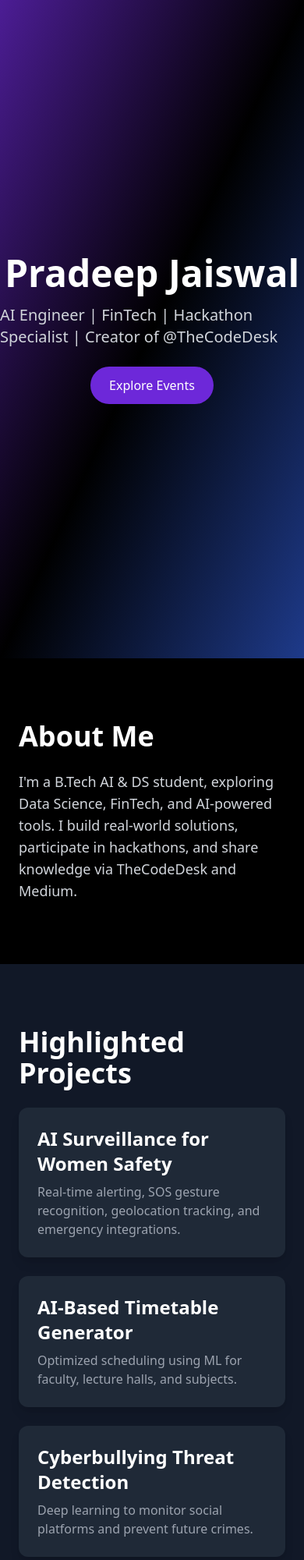
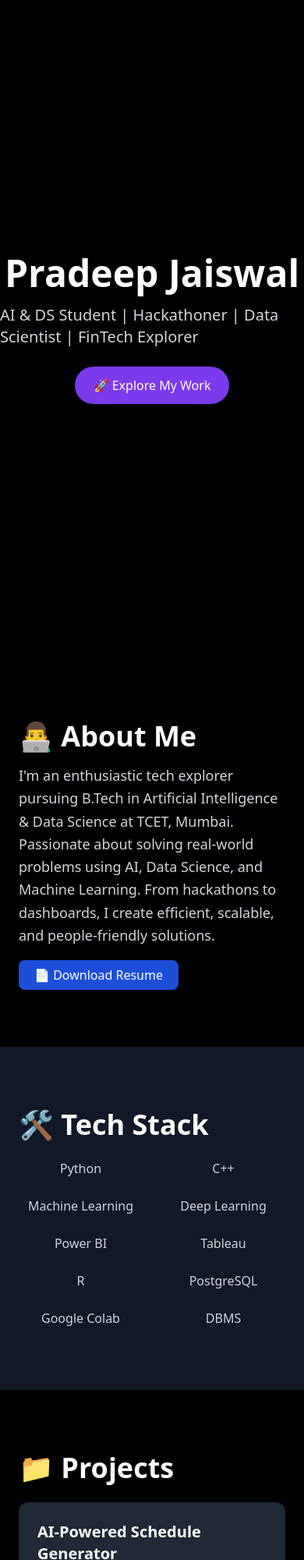
Before and after one commit to pradeepjswl/pradeepjswl.github.io, a plain HTML site: page index.html in a window 390 px wide. Shown: the top 2000 px of the page at 78% size. Drawn offline with nearby package versions, Linux system fonts and the light colour scheme; no server answers.

Commit message:
Update index.html

```diff
--- a/index.html
+++ b/index.html
@@ -3,77 +3,122 @@
 <head>
   <meta charset="UTF-8" />
   <meta name="viewport" content="width=device-width, initial-scale=1.0"/>
-  <title>Pradeep | Advanced Pro Portfolio</title>
+  <title>Pradeep Jaiswal | AI & DS Portfolio</title>
   <link href="https://cdn.jsdelivr.net/npm/tailwindcss@2.2.19/dist/tailwind.min.css" rel="stylesheet">
   <link href="https://unpkg.com/aos@2.3.1/dist/aos.css" rel="stylesheet">
+  <script src="https://cdn.jsdelivr.net/npm/aos@2.3.1/dist/aos.js"></script>
+  <script src="https://cdn.jsdelivr.net/npm/particles.js"></script>
+  <style>
+    #particles-js {
+      position: absolute;
+      width: 100%;
+      height: 100vh;
+      z-index: -1;
+    }
+  </style>
 </head>
-<body class="bg-black text-white font-sans scroll-smooth">
+<body class="bg-black text-white scroll-smooth font-sans">
 
-  <!-- HERO -->
-  <section class="h-screen flex flex-col justify-center items-center bg-gradient-to-br from-purple-900 via-black to-blue-900">
-    <h1 class="text-5xl md:text-7xl font-bold">Pradeep Jaiswal</h1>
-    <p class="text-xl mt-4 text-gray-300">AI Engineer | FinTech | Hackathon Specialist | Creator of @TheCodeDesk</p>
-    <a href="#events" class="mt-6 bg-purple-700 px-6 py-3 rounded-full text-white hover:bg-purple-800 transition">Explore Events</a>
+<!-- PARTICLE BACKGROUND -->
+<div id="particles-js"></div>
+
+<!-- HERO SECTION -->
+<section class="h-screen flex flex-col justify-center items-center bg-black relative">
+  <h1 class="text-5xl md:text-6xl font-extrabold text-white">Pradeep Jaiswal</h1>
+  <p class="text-xl text-gray-300 mt-4">AI & DS Student | Hackathoner | Data Scientist | FinTech Explorer</p>
+  <a href="#projects" class="mt-6 bg-purple-600 px-6 py-3 rounded-full hover:bg-purple-700 transition">🚀 Explore My Work</a>
 </section>
 
-  <!-- ABOUT -->
-  <section class="py-20 px-6 md:px-20" id="about" data-aos="fade-up">
-    <h2 class="text-4xl font-bold mb-6">About Me</h2>
-    <p class="text-gray-300 text-lg">I'm a B.Tech AI & DS student, exploring Data Science, FinTech, and AI-powered tools. I build real-world solutions, participate in hackathons, and share knowledge via TheCodeDesk and Medium.</p>
+<!-- ABOUT ME -->
+<section id="about" class="px-6 md:px-20 py-20" data-aos="fade-up">
+  <h2 class="text-4xl font-bold mb-4">👨‍💻 About Me</h2>
+  <p class="text-gray-300 text-lg leading-relaxed">
+    I'm an enthusiastic tech explorer pursuing B.Tech in Artificial Intelligence & Data Science at TCET, Mumbai.
+    Passionate about solving real-world problems using AI, Data Science, and Machine Learning. From hackathons to dashboards,
+    I create efficient, scalable, and people-friendly solutions.
+  </p>
+  <div class="mt-6">
+    <a href="Deep Purple Professional College Student CV Resume.pdf" download class="bg-blue-700 px-5 py-2 rounded-lg hover:bg-blue-800 transition">📄 Download Resume</a>
+  </div>
+</section>
+
+<!-- TECH STACK -->
+<section class="px-6 md:px-20 py-20 bg-gray-900" data-aos="fade-up">
+  <h2 class="text-4xl font-bold mb-6">🛠 Tech Stack</h2>
+  <div class="grid grid-cols-2 md:grid-cols-4 gap-6 text-center text-gray-300">
+    <div class="hover:text-white">Python</div>
+    <div class="hover:text-white">C++</div>
+    <div class="hover:text-white">Machine Learning</div>
+    <div class="hover:text-white">Deep Learning</div>
+    <div class="hover:text-white">Power BI</div>
+    <div class="hover:text-white">Tableau</div>
+    <div class="hover:text-white">R</div>
+    <div class="hover:text-white">PostgreSQL</div>
+    <div class="hover:text-white">Google Colab</div>
+    <div class="hover:text-white">DBMS</div>
+  </div>
 </section>
 
 <!-- PROJECTS -->
-  <section class="py-20 px-6 md:px-20 bg-gray-900" id="projects" data-aos="fade-up">
-    <h2 class="text-4xl font-bold mb-6">Highlighted Projects</h2>
-    <div class="grid md:grid-cols-3 gap-6">
-      <!-- Card 1 -->
+<section id="projects" class="px-6 md:px-20 py-20" data-aos="fade-up">
+  <h2 class="text-4xl font-bold mb-6">📁 Projects</h2>
+  <div class="grid md:grid-cols-3 gap-8">
     <div class="bg-gray-800 p-6 rounded-xl shadow-lg">
-        <h3 class="text-2xl font-semibold">AI Surveillance for Women Safety</h3>
-        <p class="text-gray-400 mt-2">Real-time alerting, SOS gesture recognition, geolocation tracking, and emergency integrations.</p>
+      <h3 class="text-xl font-semibold mb-2">AI-Powered Schedule Generator</h3>
+      <p class="text-gray-400">Auto-generates optimized academic timetables using AI and constraints.</p>
     </div>
-      <!-- Card 2 -->
     <div class="bg-gray-800 p-6 rounded-xl shadow-lg">
-        <h3 class="text-2xl font-semibold">AI-Based Timetable Generator</h3>
-        <p class="text-gray-400 mt-2">Optimized scheduling using ML for faculty, lecture halls, and subjects.</p>
+      <h3 class="text-xl font-semibold mb-2">Spotify Dashboard</h3>
+      <p class="text-gray-400">Power BI Dashboard analyzing Spotify trends, behavior, and genres.</p>
     </div>
-      <!-- Card 3 -->
     <div class="bg-gray-800 p-6 rounded-xl shadow-lg">
-        <h3 class="text-2xl font-semibold">Cyberbullying Threat Detection</h3>
-        <p class="text-gray-400 mt-2">Deep learning to monitor social platforms and prevent future crimes.</p>
+      <h3 class="text-xl font-semibold mb-2">Traffic Accident Analysis</h3>
+      <p class="text-gray-400">Visualizing accident hotspots and contributing factors in traffic data.</p>
     </div>
   </div>
 </section>
 
-  <!-- ADVANCED PRO EVENTS -->
-  <section class="py-20 px-6 md:px-20 bg-black" id="events" data-aos="fade-up">
-    <h2 class="text-4xl font-bold mb-6">Advanced Pro Events</h2>
+<!-- HACKATHONS -->
+<section id="events" class="px-6 md:px-20 py-20 bg-gray-950" data-aos="fade-up">
+  <h2 class="text-4xl font-bold mb-6">🏆 Hackathons & Achievements</h2>
   <div class="space-y-6">
-      <div class="bg-gradient-to-r from-purple-800 to-indigo-900 p-6 rounded-lg shadow-lg animate-pulse">
-        <h3 class="text-2xl font-semibold">HackVerse 2025 – Mumbai</h3>
-        <p class="text-gray-300">Built a Fintech AI solution to forecast investments in real-time.</p>
-        <span class="text-sm text-gray-400">March 2025</span>
+    <div class="bg-gradient-to-r from-purple-700 to-indigo-800 p-6 rounded-lg">
+      <h3 class="text-2xl font-semibold">National Hackathon 4.0</h3>
+      <p class="text-gray-300">Second Runner-up | Real-time Chat Application using ML.</p>
     </div>
-      <div class="bg-gradient-to-r from-blue-700 to-teal-800 p-6 rounded-lg shadow-lg animate-pulse">
-        <h3 class="text-2xl font-semibold">TCET Green Club - Smart Campus Event</h3>
-        <p class="text-gray-300">Spearheaded eco-AI initiatives, monitored carbon data, and launched an air quality app.</p>
-        <span class="text-sm text-gray-400">April 2025</span>
+    <div class="bg-gradient-to-r from-blue-700 to-teal-700 p-6 rounded-lg">
+      <h3 class="text-2xl font-semibold">ML Hackathon</h3>
+      <p class="text-gray-300">Top 5% | ML-based auto-tagging system.</p>
     </div>
-      <!-- Add more dynamically -->
+    <div class="bg-gradient-to-r from-pink-700 to-yellow-600 p-6 rounded-lg">
+      <h3 class="text-2xl font-semibold">Indian Art Fest</h3>
+      <p class="text-gray-300">Runner-up among 1000+ entries nationwide.</p>
+    </div>
   </div>
 </section>
 
+<!-- BLOGS -->
+<section id="blogs" class="px-6 md:px-20 py-20" data-aos="fade-up">
+  <h2 class="text-4xl font-bold mb-6">📝 Articles & Blogs</h2>
+  <p class="text-gray-400 mb-4">I post tech tutorials and productivity hacks weekly.</p>
+  <a href="https://www.instagram.com/TheCodeDesk" target="_blank" class="underline text-purple-400 hover:text-purple-200">📲 Follow @TheCodeDesk</a>
+</section>
+
 <!-- CONTACT -->
-  <section class="py-20 px-6 md:px-20 bg-gray-900" id="contact" data-aos="fade-up">
-    <h2 class="text-4xl font-bold mb-6">Contact Me</h2>
-    <p class="text-gray-400">Reach out via <a href="mailto:your@email.com" class="text-purple-400 underline">email</a> or connect on <a href="https://www.instagram.com/TheCodeDesk" class="text-purple-400 underline">Instagram</a>.</p>
+<section id="contact" class="py-20 px-6 md:px-20 bg-gray-900" data-aos="fade-up">
+  <h2 class="text-4xl font-bold mb-6">📬 Contact</h2>
+  <p class="text-gray-400">📧 Email: <a href="mailto:pradeepkumarjaiswal605@gmail.com" class="text-blue-400 underline">pradeepkumarjaiswal605@gmail.com</a></p>
+  <p class="text-gray-400">🔗 LinkedIn: <a href="https://www.linkedin.com/in/pradepjswl-b34688287/" target="_blank" class="text-blue-400 underline">linkedin.com/in/pradepjswl</a></p>
 </section>
 
 <!-- FOOTER -->
 <footer class="text-center py-10 text-gray-500">
-    © 2025 Pradeep Jaiswal | Powered by GitHub Pages
+  © 2025 Pradeep Jaiswal | Built with 💙 using GitHub Pages
 </footer>
 
-  <script src="https://unpkg.com/aos@2.3.1/dist/aos.js"></script>
 <script>AOS.init();</script>
+<script>
+  particlesJS.load('particles-js', 'https://cdn.jsdelivr.net/gh/VincentGarreau/particles.js/particles.json');
+</script>
 </body>
 </html>
```
Lines whose indentation alone changed are shown as unchanged.
